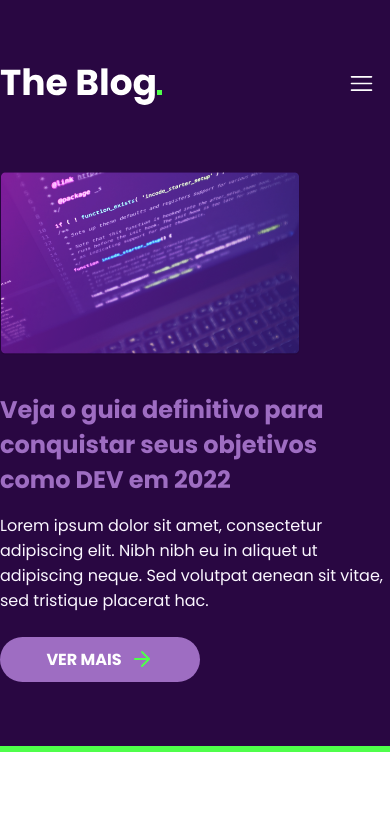
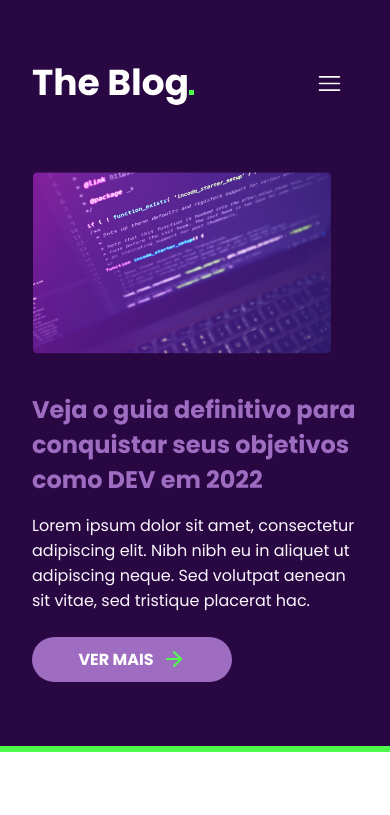
Before and after one commit to ronaldprofile/rocketblog, a React (Vite) app: page / in a window 390 px wide. Shown: the top 815 px of the page. Built offline with nearby package versions, Linux system fonts and the light colour scheme.

Commit message:
fix: small bug in responsiveness rule

```diff
--- a/src/pages/Home/styles.ts
+++ b/src/pages/Home/styles.ts
@@ -16,7 +16,7 @@ export const Wrapper = styled("div", {
   margin: "0 auto",
   paddingTop: 64,
 
-  "@tablets": {
+  "@breakpoint4": {
     paddingLeft: 32,
     paddingRight: 32
   }
```
